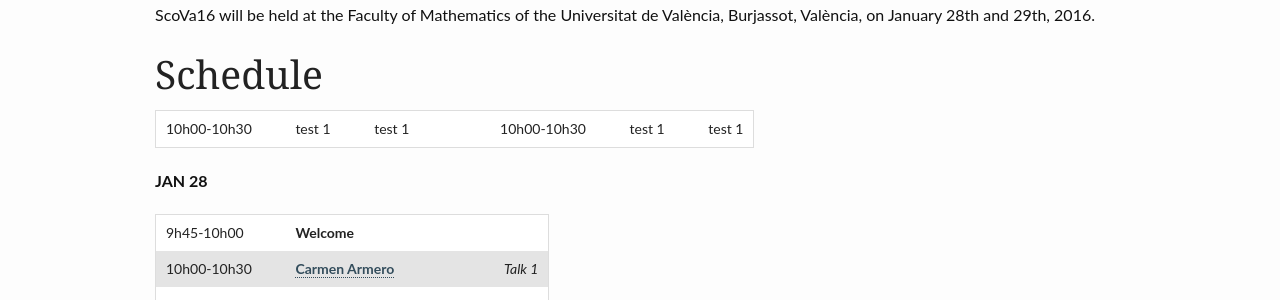
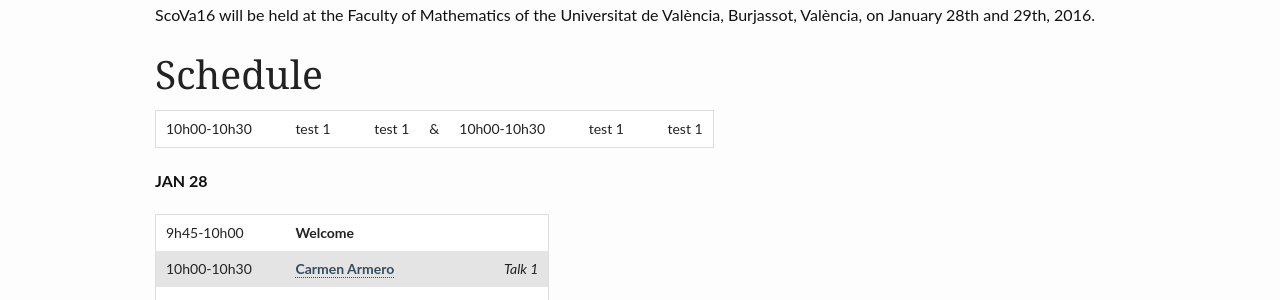
Before and after one commit to VABAR/VABAR.github.io, a Jekyll site: the page built from _posts/events/2015-11-25-ScoVa16.md, in a window 1280 px wide. Shown: the part 398-698 px from the top of the page. Built offline with Jekyll 4.4.1, drawn with Linux system fonts in a browser that asks for light colours.

Commit message:
Update 2015-11-25-ScoVa16.md

```diff
--- a/_posts/events/2015-11-25-ScoVa16.md
+++ b/_posts/events/2015-11-25-ScoVa16.md
@@ -17,7 +17,7 @@
 
 # Schedule
 
-10h00-10h30 || test 1 || test 1 || ||10h00-10h30 || test 1 || test 1
+10h00-10h30 || test 1 || test 1 | & | 10h00-10h30 || test 1 || test 1
 
 **JAN 28**
 
```
